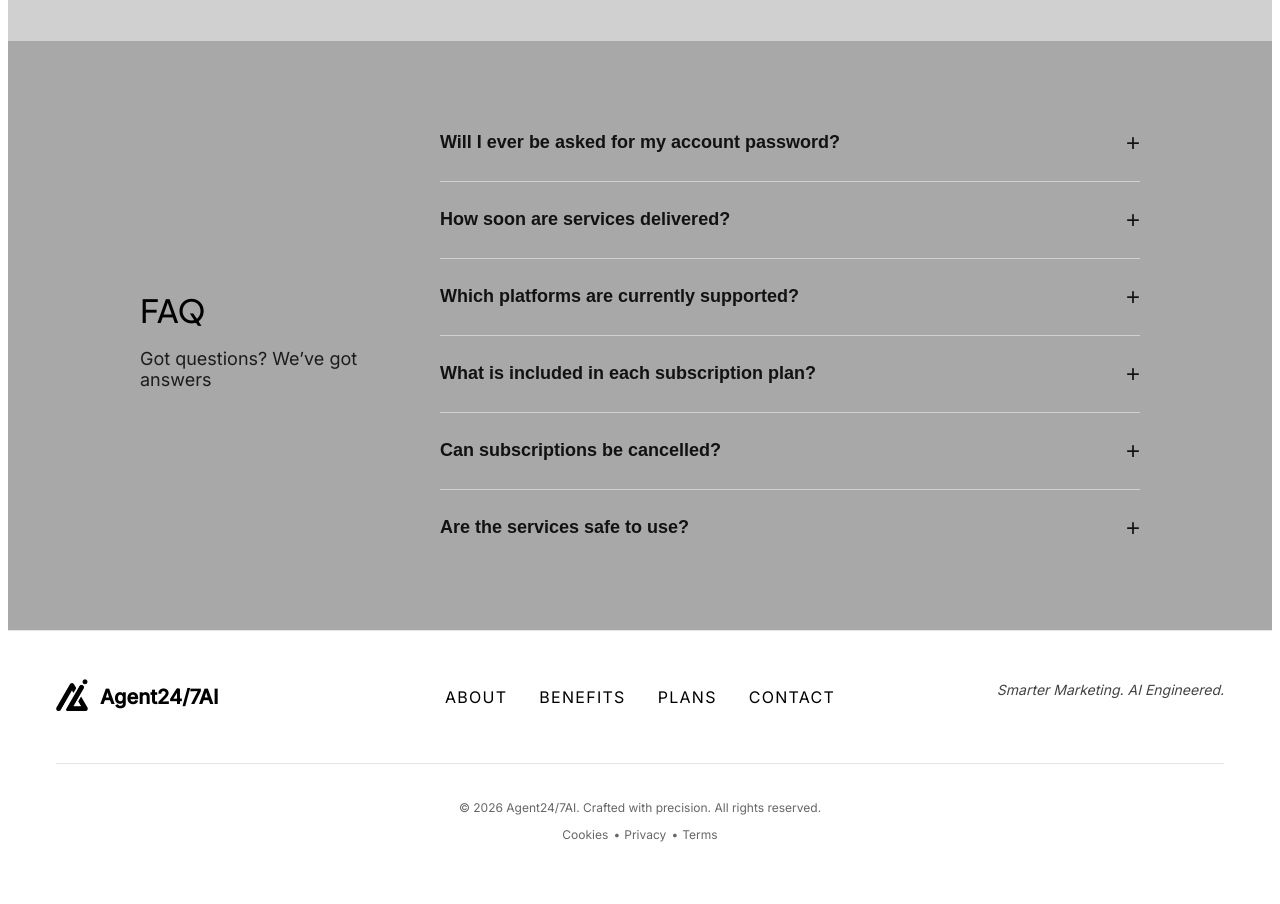
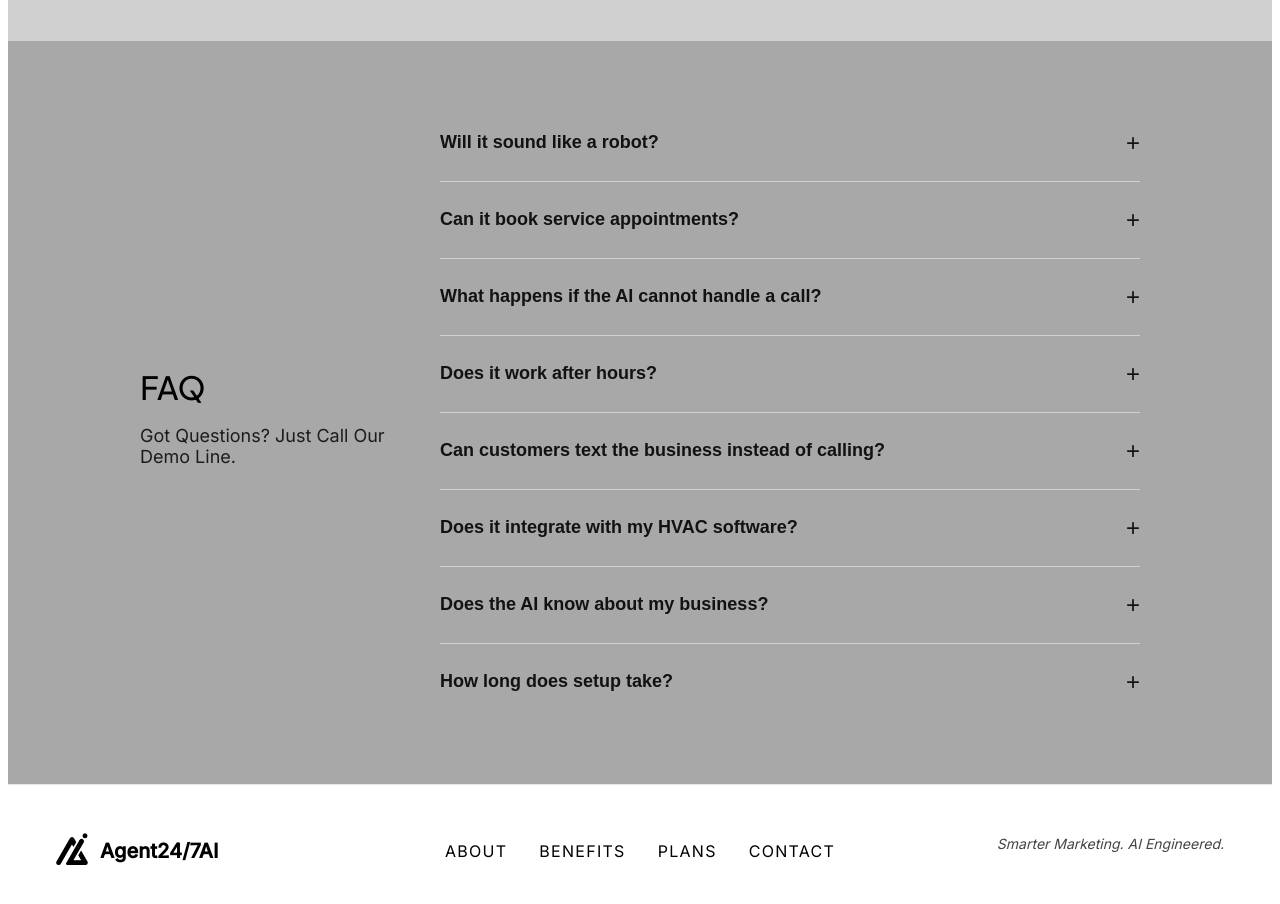
Before and after one commit to prateekrastogi/agent247ai, a Next.js app: page / in a window 1280 px wide. Shown: the part 4420-5324 px from the top of the page. Before the commit the page ends 5302 px from the top, so only its background shows below. Built offline with nearby package versions, Linux system fonts and the light colour scheme.

Commit message:
feat: Update FAQ content to be specific to AI receptionist for HVAC businesses and revise subtext.

```diff
--- a/src/app/components/faq/index.tsx
+++ b/src/app/components/faq/index.tsx
@@ -3,28 +3,36 @@ import FAQClient from './client';
 
 const faqData = [
   {
-    question: 'Will I ever be asked for my account password?',
-    answer: 'No. We never ask for your login credentials. Your data stays secure and your accounts remain in your control.',
+    question: 'Will it sound like a robot?',
+    answer: 'No. The AI uses advanced voice technology designed to sound natural and conversational. Most callers assume they’re speaking with a real receptionist.',
   },
   {
-    question: 'How soon are services delivered?',
-    answer: 'Delivery begins shortly after order confirmation. Estimated delivery timelines are displayed prior to ordering and may vary depending on platform conditions.',
+    question: 'Can it book service appointments?',
+    answer: 'Yes. The AI can check your real-time availability and book appointments directly into your calendar. It can also handle rescheduling and cancellations.',
   },
   {
-    question: 'Which platforms are currently supported?',
-    answer: 'Our services support all major social platforms including Instagram, TikTok, YouTube, X, Facebook, and LinkedIn. We’re constantly adding new platforms.',
+    question: 'What happens if the AI cannot handle a call?',
+    answer: 'If the AI encounters a situation it cannot resolve, it can transfer the call to you or your team, or take a detailed message so you can follow up.',
   },
   {
-    question: 'What is included in each subscription plan?',
-    answer: 'Each plan grants access to a defined set of AI-powered features and usage allowances. Full details of inclusions are outlined at the time of subscription.',
+    question: 'Does it work after hours?',
+    answer: 'Yes. The AI answers 24/7, including nights, weekends, and holidays. This ensures you never miss emergency HVAC jobs.',
   },
   {
-    question: 'Can subscriptions be cancelled?',
-    answer: 'Yes. Subscriptions may be cancelled at any time through your account panel. Any unused portion of the subscription period remains active until expiration.',
+    question: 'Can customers text the business instead of calling?',
+    answer: 'Yes. Customers can communicate through SMS and messaging channels. The AI can respond, collect details, and confirm appointments automatically.',
   },
   {
-    question: 'Are the services safe to use?',
-    answer: 'Yes. All services are sourced from verified vendors and are monitored for compliance with platform safety guidelines. No bots or fake accounts are used.',
+    question: 'Does it integrate with my HVAC software?',
+    answer: 'Yes. The system can integrate with popular field service tools and calendars so bookings and customer information are automatically synced.',
+  },
+  {
+    question: 'Does the AI know about my business?',
+    answer: 'During onboarding we configure the agent with everything it needs to know about your business. Services you offer, areas you cover, your hours, your team size — it speaks on your behalf accurately from day one.',
+  },
+  {
+    question: 'How long does setup take?',
+    answer: 'Most businesses are live within 48 hours. We handle the onboarding, configure the agent to your data, and connect your integrations — you don\'t need any technical knowledge or need to learn anything new.',
   },
 ];
 
@@ -34,7 +42,7 @@ const FAQ = () => {
       <div className={styles.container}>
         <div className={styles.leftColumn}>
           <h2 className={styles.headline}>FAQ</h2>
-          <p className={styles.subtext}>Got questions? We’ve got answers</p>
+          <p className={styles.subtext}>Got Questions? Just Call Our Demo Line.</p>
         </div>
         <FAQClient faqData={faqData} />
       </div>
```
